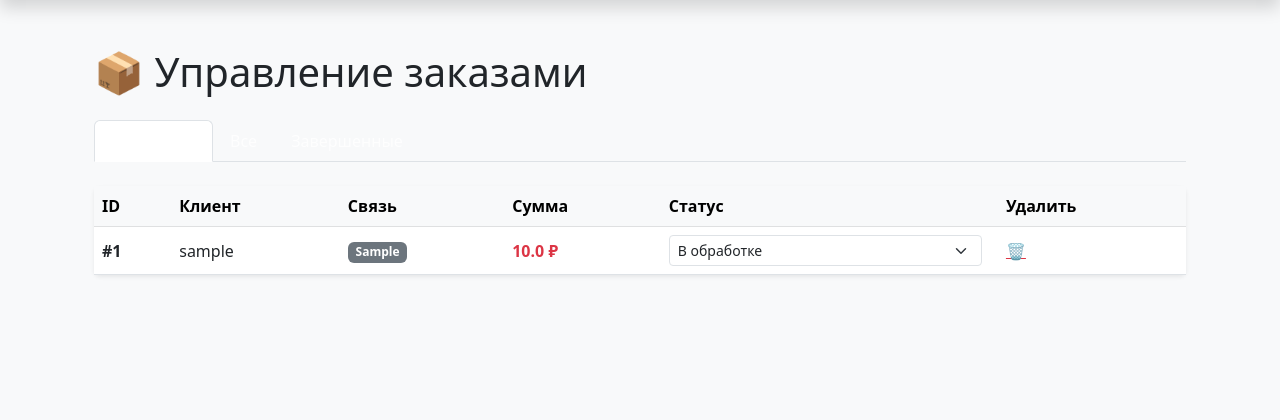
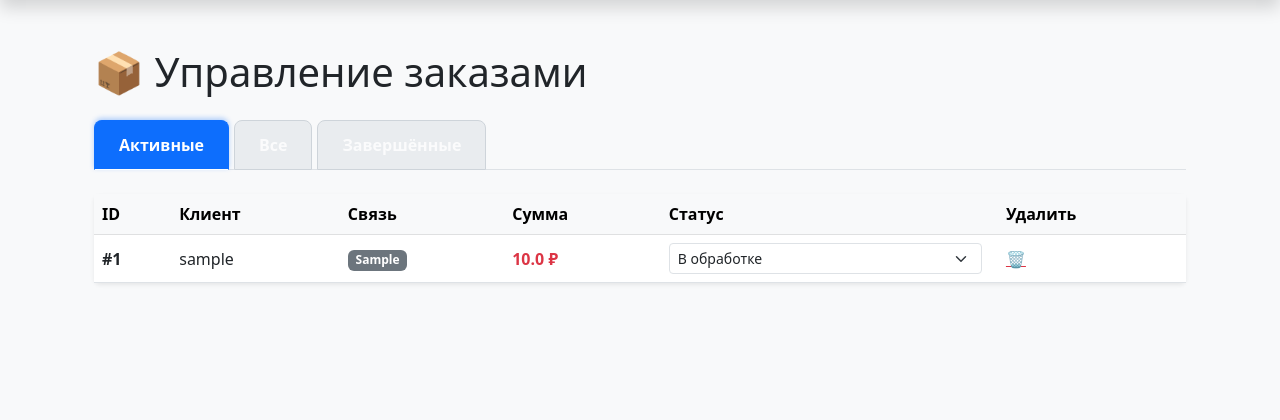
Before and after one commit to ezerskiyEI/Fishing-store, a Flask app: page /admin/orders in a window 1280 px wide. Shown: the part 58-478 px from the top of the page. Run offline with Flask 3, Linux system fonts and the light colour scheme; a user stored in the database is signed in; tables that the repository leaves empty hold one stand-in row (values such as "Sample post").

Commit message:
Добавил активную шторку и доделал окно заказы(админ)

```diff
--- a/templates/admin_orders.html
+++ b/templates/admin_orders.html
@@ -2,6 +2,30 @@
 {% block title %}Заказы — Админ{% endblock %}
 
 {% block body %}
+<style>
+    /* Яркие вкладки */
+    .nav-tabs .nav-link {
+        background-color: #e9ecef;      /* светлый фон для всех */
+        border: 1px solid #ced4da;
+        color: #495057;
+        margin-right: 5px;
+        border-radius: 0.5rem 0.5rem 0 0;
+        font-weight: 600;
+        padding: 0.75rem 1.5rem;
+        transition: all 0.2s;
+    }
+    .nav-tabs .nav-link.active {
+        background-color: #0d6efd;      /* ярко-синий для активной */
+        color: white;
+        border-color: #0d6efd #0d6efd #fff;
+        box-shadow: 0 -2px 5px rgba(13,110,253,0.3);
+    }
+    .nav-tabs .nav-link:hover:not(.active) {
+        background-color: #11579e;
+        border-color: #adb5bd;
+    }
+</style>
+
 <div class="container py-4">
     <h1 class="mb-4">📦 Управление заказами</h1>
 
@@ -13,10 +37,11 @@
             <a class="nav-link {{ 'active' if filter_type == 'all' else '' }}" href="{{ url_for('admin_orders', filter='all') }}">Все</a>
         </li>
         <li class="nav-item">
-            <a class="nav-link {{ 'active' if filter_type == 'completed' else '' }}" href="{{ url_for('admin_orders', filter='completed') }}">Завершенные</a>
+            <a class="nav-link {{ 'active' if filter_type == 'completed' else '' }}" href="{{ url_for('admin_orders', filter='completed') }}">Завершённые</a>
         </li>
     </ul>
 
+    <!-- Таблица заказов (без изменений) -->
     <div class="card shadow-sm border-0">
         <table class="table table-hover align-middle mb-0">
             <thead class="table-light">
```
Also changed, not shown: templates/base.html (+36 -2 lines).
